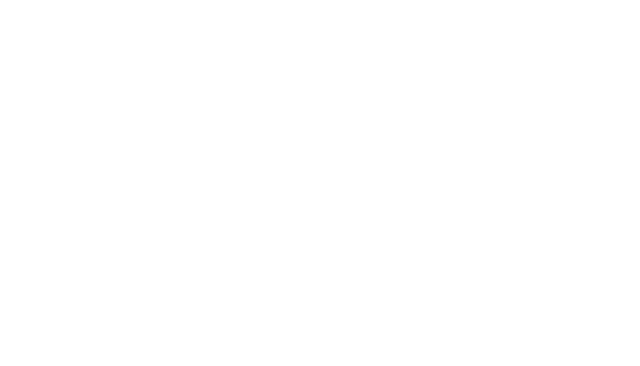
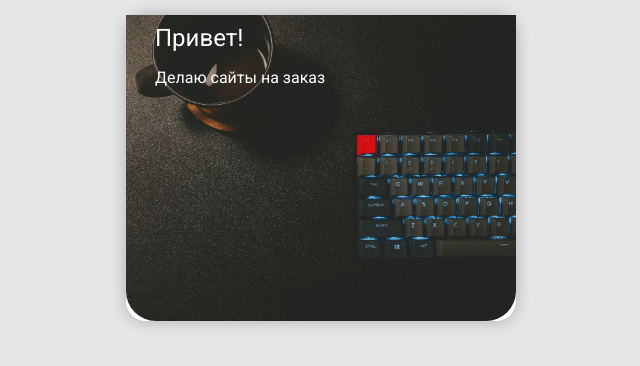
Before and after one commit to dmitrymushketov/Taplink, a plain HTML site: page index.html in a window 1280 px wide. Shown: the whole page, without its empty margins (319-959 px from the left). Drawn offline with Linux system fonts and the light colour scheme.

Commit message:
add: header styles

```diff
--- a/css/style.css
+++ b/css/style.css
@@ -0,0 +1,36 @@
+*{
+  box-sizing: border-box;
+}
+
+body{
+  background-color: #e6e6e6;
+  padding: 15px;
+  font-family: 'Roboto', sans-serif;
+}
+
+.page-wrapper{
+  max-width: 390px;
+  margin: auto;
+  background: #FFFFFF;
+  box-shadow: 0px 0px 16px rgba(0, 0, 0, 0.25);
+  border-radius: 20px;
+}
+
+.header{
+  color: #FFFFFF;
+  padding: 9px 29px 218px;
+  background: linear-gradient(0deg, rgba(70, 70, 70, 0.2), rgba(70, 70, 70, 0.2)), url('../img/header_img.jpg') no-repeat center / cover ;
+  border-radius: 0px 0px 30px 30px;
+}
+
+.hello{
+  font-size: 24px;
+  line-height: 28px;
+  font-weight: 500px;
+}
+
+.hello-text{
+  font-size: 16px;
+  line-height: 19px;
+  font-weight: 400px;
+}
--- a/index.html
+++ b/index.html
@@ -4,12 +4,24 @@
   <meta charset="UTF-8">
   <meta http-equiv="X-UA-Compatible" content="IE=edge">
   <meta name="viewport" content="width=device-width, initial-scale=1.0">
+  <link rel="preconnect" href="https://fonts.googleapis.com">
+  <link rel="preconnect" href="https://fonts.gstatic.com" crossorigin>
+  <link href="https://fonts.googleapis.com/css2?family=Roboto:wght@400;500&display=swap" rel="stylesheet">
   <link rel="stylesheet" href="css/normalize.css">
   <link rel="stylesheet" href="css/style.css">
   <title>Новая заливка</title>
 </head>
 <body>
 
+<div class="page-wrapper">
+  <header class="header">
+    <span class="hello">Привет!</span>
+    <p class="hello-text">Делаю сайты на заказ</p>
+  </header>
+</div>
+
+
+
   <script src="js/main.js"></script>
 </body>
 </html>
```
Also changed, not shown: img/header_img.jpg (added).
